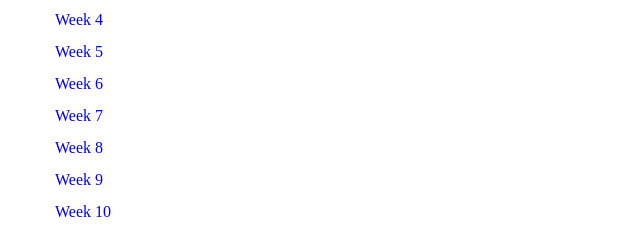
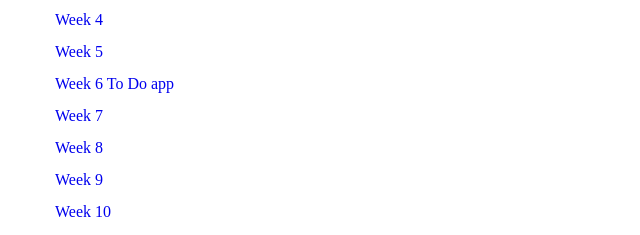
Before and after one commit to CebrinB/CebrinB.github.io, a plain HTML site: page index.html in a window 1280 px wide. Shown: the part 140-375 px from the top of the page, 0-640 px from the left. Drawn offline with Linux system fonts and the light colour scheme.

Commit message:
Update index.html

```diff
--- a/index.html
+++ b/index.html
@@ -17,7 +17,7 @@
     <li><a href="week3.html">Week 3</a></li>
     <li><a href="week4.html">Week 4</a></li>
     <li><a href="week5.html">Week 5</a></li>
-    <li><a href="week6.html">Week 6</a></li>
+    <li><a href="todoProject/toDo.html">Week 6 To Do app</a></li>
     <li><a href="week7.html">Week 7</a></li>
     <li><a href="week8.html">Week 8</a></li>
     <li><a href="week9.html">Week 9</a></li>
```
